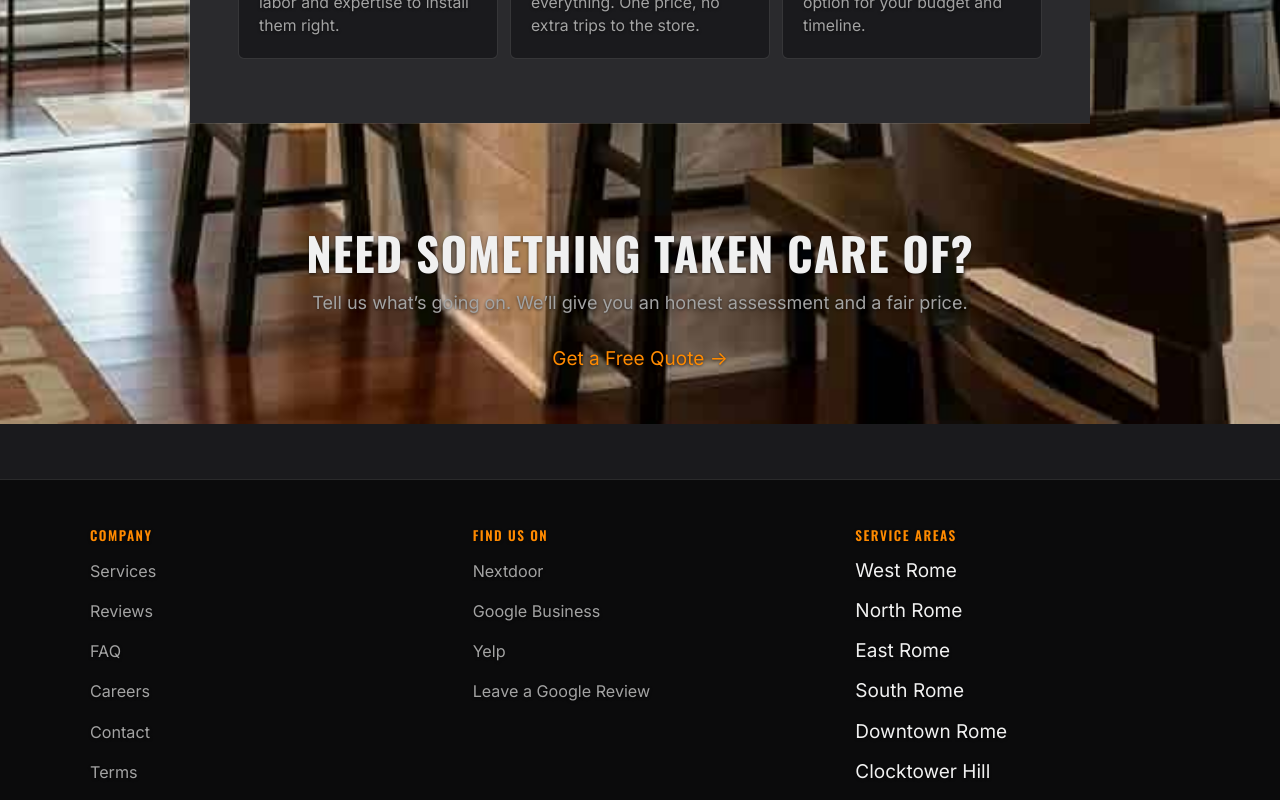
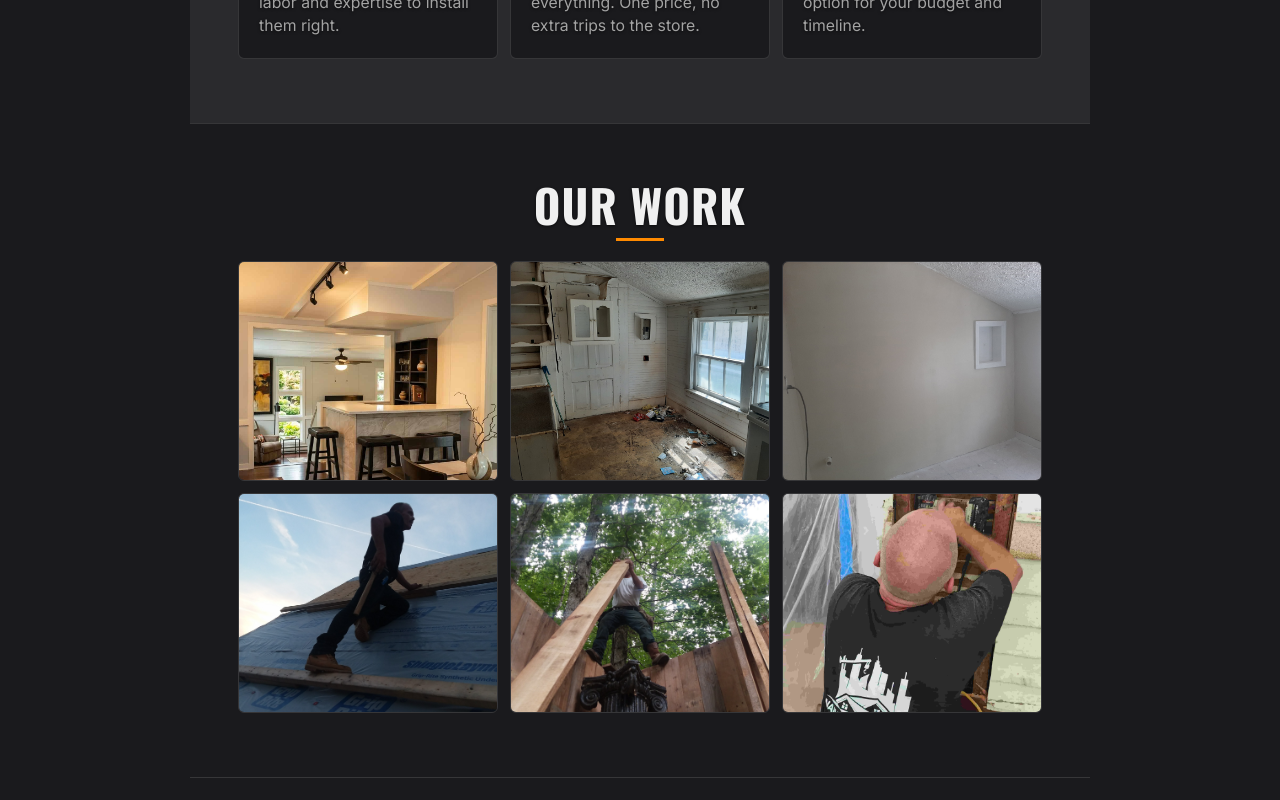
Before and after one commit to Cwill2778/nigms-app, a React (Vite) app: page /services in a window 1280 px wide. Shown: the part 2080-2880 px from the top of the page. Built offline with nearby package versions, Linux system fonts and the light colour scheme; no server answers.

Commit message:
Remove background image from layout, add work gallery to Services page

```diff
--- a/src/components/Layout.css
+++ b/src/components/Layout.css
@@ -1,21 +1,8 @@
 .layout {
-  position: relative;
   min-height: 100svh;
   display: flex;
   flex-direction: column;
-  background-size: 150%;
-  background-position: center;
-  background-repeat: no-repeat;
-  background-attachment: fixed;
-}
-
-.layout::before {
-  content: '';
-  position: fixed;
-  inset: 0;
-  background: rgba(26, 26, 29, 0.92);
-  z-index: -1;
-  pointer-events: none;
+  background: var(--bg-primary);
 }
 
 .layout main {
--- a/src/components/Layout.jsx
+++ b/src/components/Layout.jsx
@@ -11,7 +11,6 @@ import useExitTracker from '../hooks/useExitTracker';
 import useFormAbandonTracker from '../hooks/useFormAbandonTracker';
 import useDwellTimeTracker from '../hooks/useDwellTimeTracker';
 import useLeadAttribution from '../hooks/useLeadAttribution';
-import miniBar from '../assets/miniBar.jpg';
 import './Layout.css';
 
 function Layout() {
@@ -25,7 +24,7 @@ function Layout() {
   useLeadAttribution();
 
   return (
-    <div className="layout" style={{ backgroundImage: `url(${miniBar})` }}>
+    <div className="layout">
       <Header />
       <NailProgress />
       <main>
--- a/src/pages/Services.css
+++ b/src/pages/Services.css
@@ -147,6 +147,26 @@
   margin: 0;
 }
 
+/* Gallery */
+.services-gallery .gallery-grid {
+  display: grid;
+  grid-template-columns: repeat(2, 1fr);
+  gap: 12px;
+}
+
+.services-gallery .gallery-grid img {
+  width: 100%;
+  height: 200px;
+  object-fit: cover;
+  border-radius: 6px;
+  border: 1px solid var(--border);
+}
+
+@media (min-width: 600px) {
+  .services-gallery .gallery-grid { grid-template-columns: repeat(3, 1fr); }
+  .services-gallery .gallery-grid img { height: 220px; }
+}
+
 /* Final CTA */
 .services-final-cta {
   padding: 64px 16px;
--- a/src/pages/Services.jsx
+++ b/src/pages/Services.jsx
@@ -2,6 +2,12 @@ import { useState } from 'react';
 import { Link } from 'react-router-dom';
 import useScrollReveal from '../hooks/useScrollReveal';
 import usePageMeta from '../hooks/usePageMeta';
+import miniBar from '../assets/miniBar.jpg';
+import charlesWorking1 from '../assets/CharlesWorking1.jpg';
+import charlesWorking2 from '../assets/CharlesWorking2.jpg';
+import charlesAtWork from '../assets/charlesAtWorkIII.jpg';
+import kitchenBefore from '../assets/HarveyKitchenWallBefore.jpg';
+import kitchenAfter from '../assets/HarveyKitchenWallAfter.jpg';
 import './Services.css';
 
 function ExpandCard({ title, subtitle, children }) {
@@ -203,6 +209,20 @@ function Services() {
         </div>
       </section>
 
+      {/* Work Gallery */}
+      <section className="services-section services-gallery reveal">
+        <h2>Our Work</h2>
+        <div className="accent-bar" aria-hidden="true"></div>
+        <div className="gallery-grid">
+          <img src={miniBar} alt="Custom mini bar build" />
+          <img src={kitchenBefore} alt="Kitchen wall before — exposed framing" />
+          <img src={kitchenAfter} alt="Kitchen wall after — smooth finish" />
+          <img src={charlesWorking1} alt="Charles working on a property" />
+          <img src={charlesWorking2} alt="Charles on another job site" />
+          <img src={charlesAtWork} alt="Charles at work" />
+        </div>
+      </section>
+
       {/* Final CTA */}
       <section className="services-final-cta reveal">
         <h2>Need Something Taken Care Of?</h2>
```
